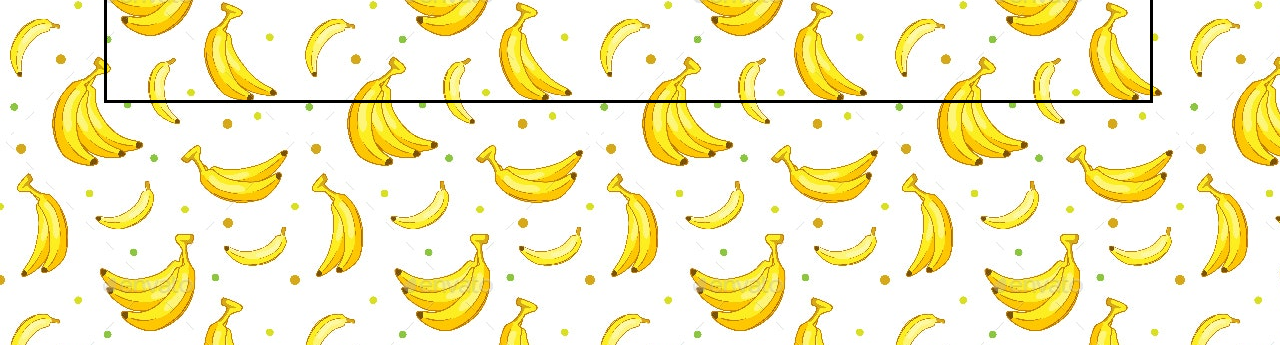
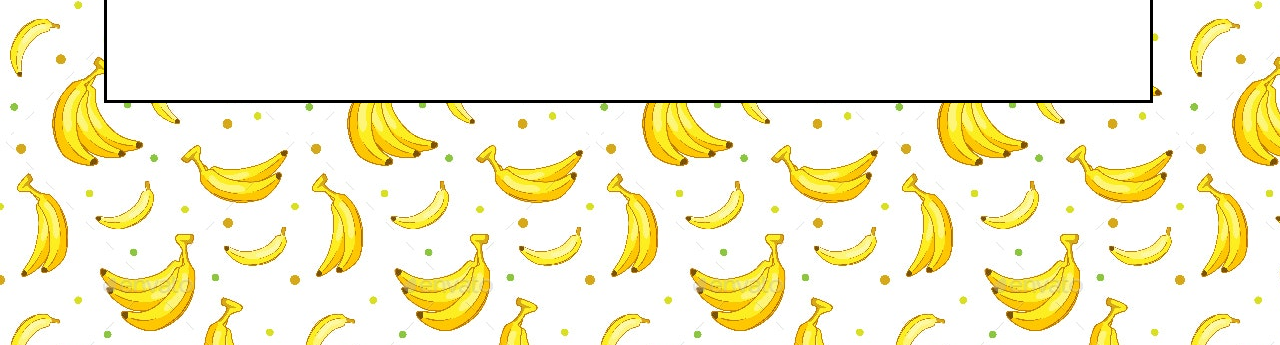
Before and after one commit to kshivam99/minion, a plain HTML site: page index.html in a window 1280 px wide. Shown: the part 455-800 px from the top of the page. Drawn offline with Linux system fonts and the light colour scheme.

Commit message:
output area white bg

```diff
--- a/styles.css
+++ b/styles.css
@@ -16,7 +16,8 @@ textarea {
     margin-left: 6rem;
     margin-right: 4rem;
     padding: 1rem;
-    display:block
+    display:block;
+    background-color: white;
 }
 
 h1{
```
